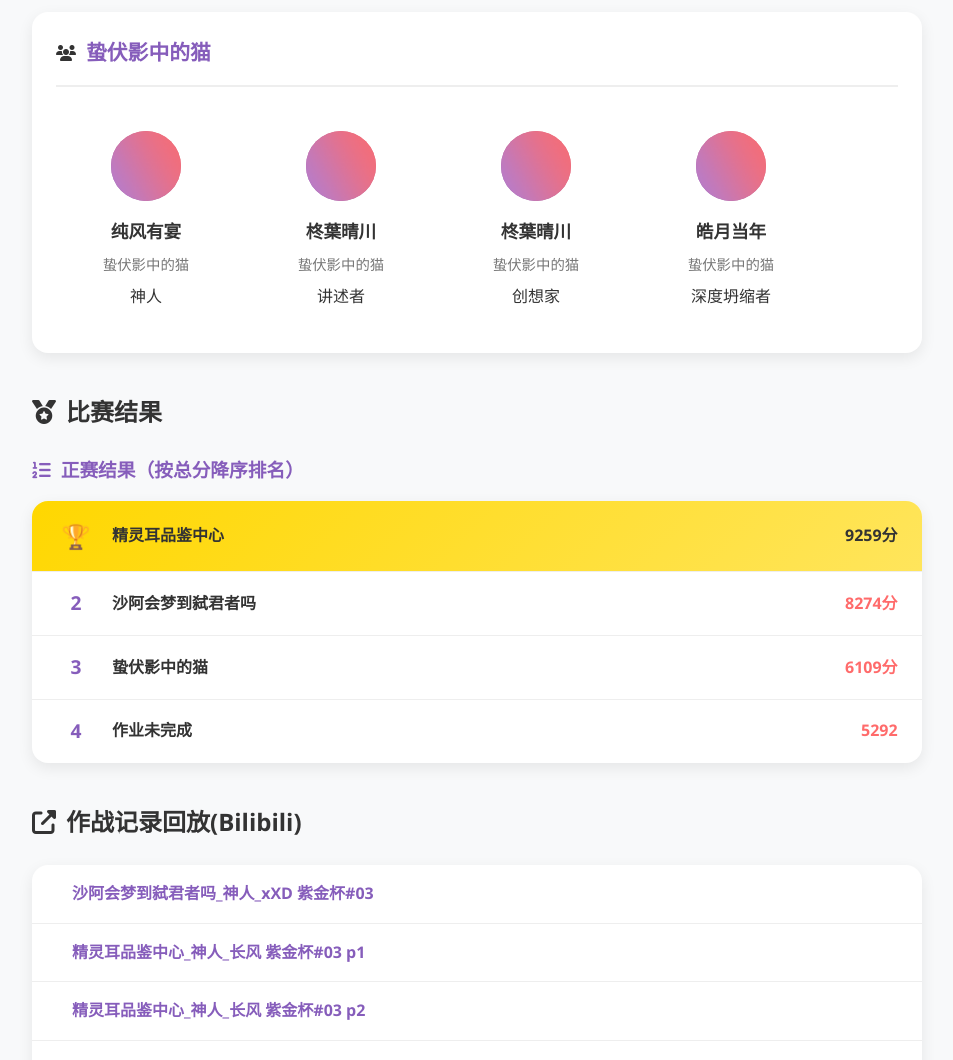
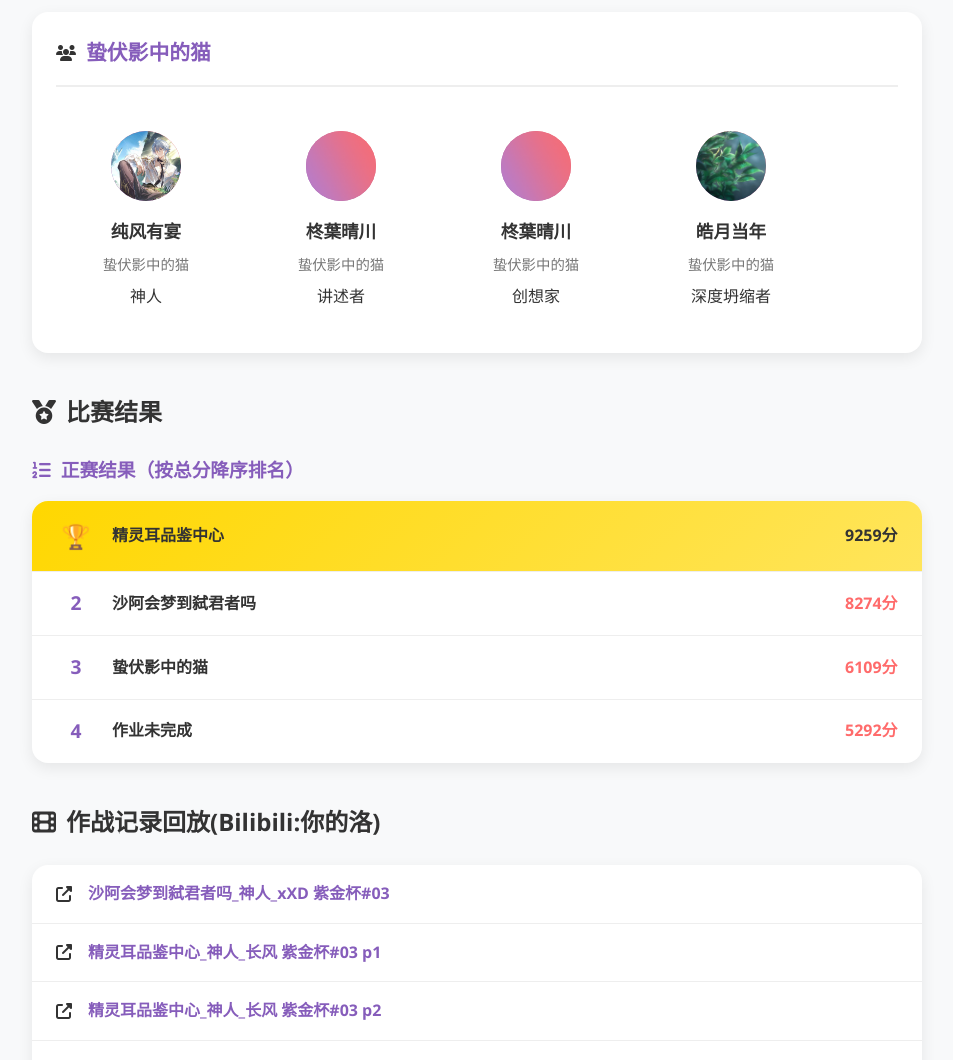
Before and after one commit to zbrocks/ZiJin-AISC, a plain HTML site: page pages/events/Zijin-3.html in a window 1280 px wide. Shown: the part 1740-2800 px from the top of the page, without its empty margins (52-1005 px from the left). Drawn offline with Linux system fonts and the light colour scheme.

Commit message:
修正头像；增加视觉细节

```diff
--- a/assets/json/events/event-3-data.json
+++ b/assets/json/events/event-3-data.json
@@ -3,12 +3,12 @@
     "LuoYu": {
       "name": "洛雨言",
       "role": "神人",
-      "avatar": "/assets/images/faces/player/default.jpg"
+      "avatar": "/assets/images/faces/player/洛雨言.jpg"
     },
     "YiMeng": {
       "name": "遗梦繁华",
       "role": "讲述者",
-      "avatar": "/assets/images/faces/player/default.jpg"
+      "avatar": "/assets/images/faces/player/遗梦繁华.jpg"
     },
     "Msrys": {
       "name": "Msrys",
@@ -52,7 +52,7 @@
     "Natsuk": {
       "name": "Natsuk",
       "role": "讲述者",
-      "avatar": "/assets/images/faces/player/default.jpg"
+      "avatar": "/assets/images/faces/player/Natsuk.jpg"
     },
     "BaiWan": {
       "name": "百万",
@@ -69,7 +69,7 @@
     "ChunFeng": {
       "name": "纯风有宴",
       "role": "神人",
-      "avatar": "/assets/images/faces/player/default.jpg"
+      "avatar": "/assets/images/faces/player/纯风有宴.jpg"
     },
     "ZhongYe1": {
       "name": "柊葉晴川",
@@ -84,7 +84,7 @@
     "HaoYue": {
       "name": "皓月当年",
       "role": "深度坍缩者",
-      "avatar": "/assets/images/faces/player/default.jpg"
+      "avatar": "/assets/images/faces/player/皓月当年.jpg"
     }
   }
 }
--- a/pages/events/Zijin-3.html
+++ b/pages/events/Zijin-3.html
@@ -83,7 +83,7 @@
                             <div class="result-item">
                                 <span class="rank">4</span>
                                 <span class="team-name">作业未完成</span>
-                                <span class="score">5292</span>
+                                <span class="score">5292分</span>
                             </div>
                         </div>
                     </div>
@@ -91,27 +91,32 @@
                 </div>
 
                 <div class="figure-section">
-                    <h2><i class="fas fa-external-link-alt"></i> 作战记录回放(Bilibili)</h2>
+                    <h2><i class="fas fa-film"></i> 作战记录回放(Bilibili:你的洛)</h2>
 
                     <div class="results-section">
                         <div class="results-table">
                             <div class="result-item">
+                                <i class="fas fa-external-link-alt"></i>
                                 <a href="https://www.bilibili.com/video/BV1QB8DzWEKy">
                                     <span class="team-name">沙阿会梦到弑君者吗_神人_xXD 紫金杯#03</span></a>
                             </div>
                             <div class="result-item">
+                                <i class="fas fa-external-link-alt"></i>
                                 <a href="https://www.bilibili.com/video/BV1Sz8DzXEZK">
                                     <span class="team-name">精灵耳品鉴中心_神人_长风 紫金杯#03 p1</span></a>
                             </div>
                             <div class="result-item">
+                                <i class="fas fa-external-link-alt"></i>
                                 <a href="https://www.bilibili.com/video/BV1Sz8DzXEdM">
                                     <span class="team-name">精灵耳品鉴中心_神人_长风 紫金杯#03 p2</span></a>
                             </div>
                             <div class="result-item">
+                                <i class="fas fa-external-link-alt"></i>
                                 <a href="https://www.bilibili.com/video/BV1uwhwzUELC">
                                     <span class="team-name">精灵耳品鉴中心_讲述者_乘槎一问津 紫金杯#03 p1</span></a>
                             </div>
                             <div class="result-item">
+                                <i class="fas fa-external-link-alt"></i>
                                 <a href="https://www.bilibili.com/video/BV1UwhwzmEs4">
                                     <span class="team-name">精灵耳品鉴中心_讲述者_乘槎一问津 紫金杯#03 p2</span></a>
                             </div>
```
Also changed, not shown: pages/events/Zijin-2.html (+13 -1 lines), assets/images/faces/player/洛雨言.jpg (added), assets/images/faces/player/皓月当年.jpg (added), assets/images/faces/player/纯风有宴.jpg (added), assets/images/faces/player/遗梦繁华.jpg (added), 2 other files.
